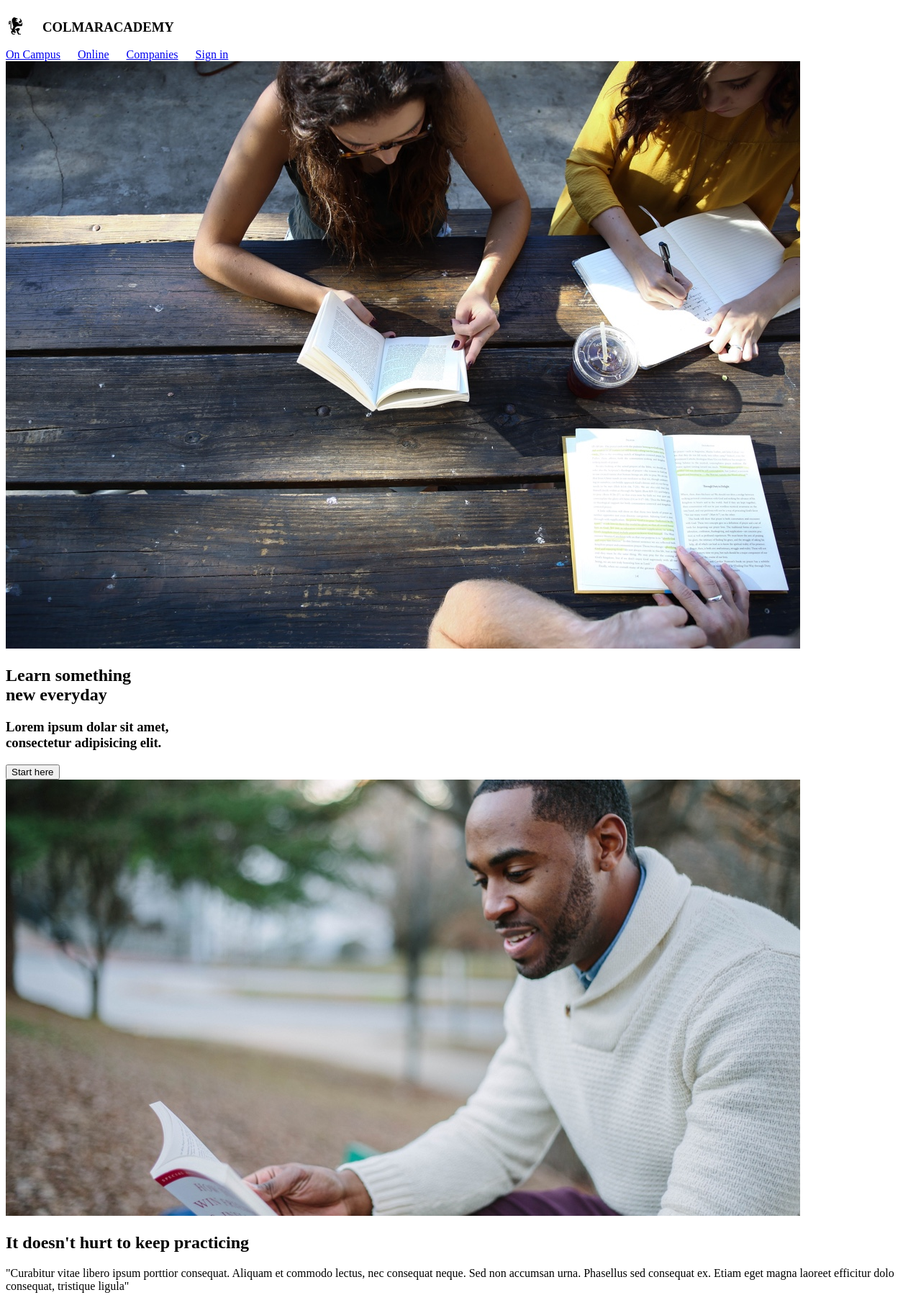
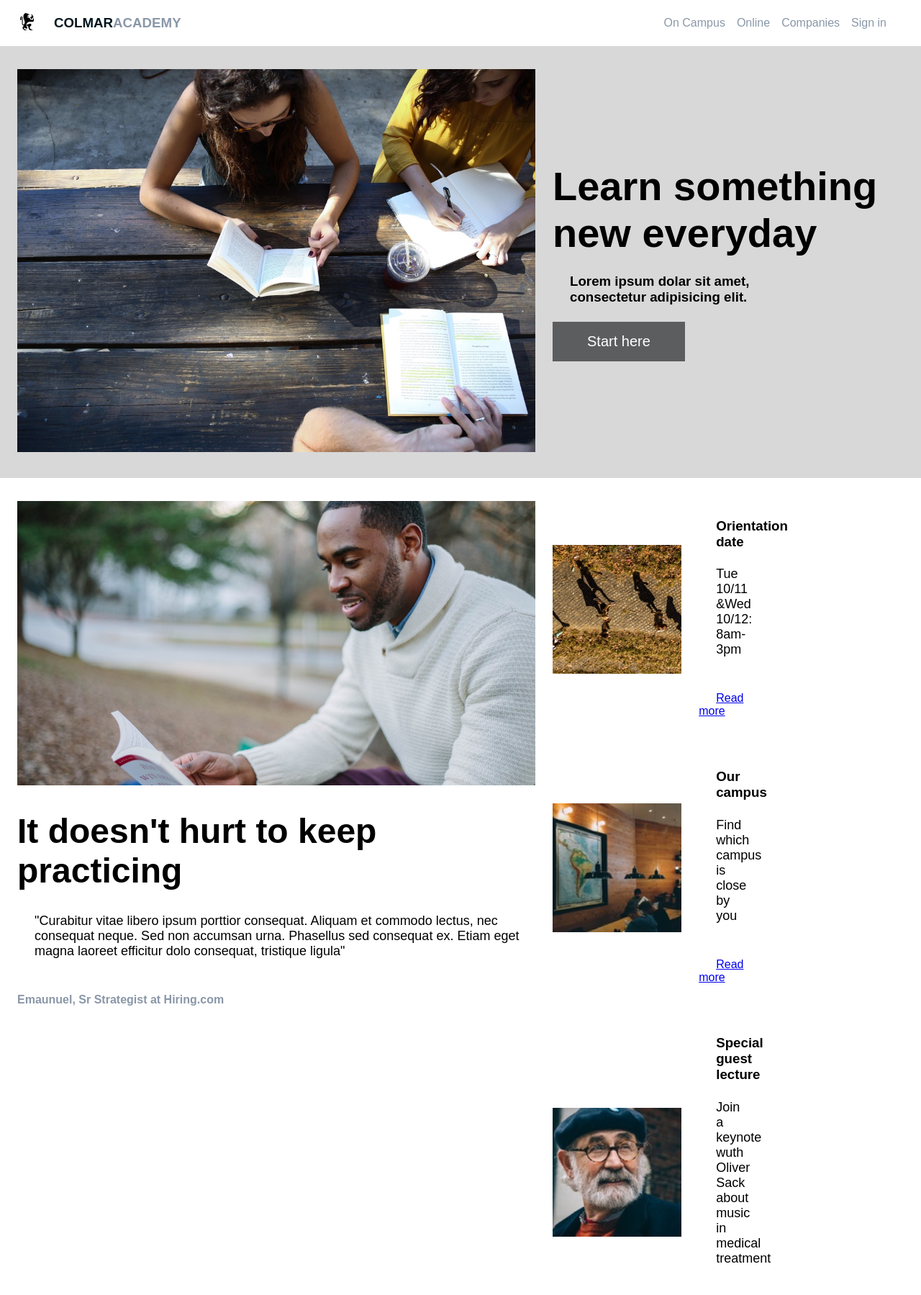
Before and after one commit to APpond/03-Apisit-colmar, a plain HTML site: page index.html in a window 1280 px wide. Shown: the top 1799 px of the page at 72% size. Drawn offline with Linux system fonts and the light colour scheme.

Commit message:
checkpoint-afternoon, edit htnl

```diff
--- a/index.html
+++ b/index.html
@@ -50,8 +50,7 @@
         <div class="information-container">
           <img src="assets/images/information-main.jpg" alt="" />
           <h2>It doesn't hurt to keep practicing</h2>
-          <p>
-            "Curabitur vitae libero ipsum porttior consequat. Aliquam et commodo
+          <p>"Curabitur vitae libero ipsum porttior consequat. Aliquam et commodo
             lectus, nec consequat neque. Sed non accumsan urna. Phasellus sed
             consequat ex. Etiam eget magna laoreet efficitur dolo consequat,
             tristique ligula"
@@ -202,12 +201,16 @@
     </main>
 
     <footer>
-      <h4>© 2016 Colmar Academy. All rights reserved</h4>
-      <nav class="legal">
-        <span>Terms</span>
-        <span>Privacy</span>
-      </nav>
-    </footer>
+        <p> © Colmar Academy 2016 All Rights Reserved</p>
+        <ul>
+          <li>
+            <a class="hide" href="#">Terms</a>
+          </li>
+          <li>
+            <a class="hide" href="#">Privacy</a>
+          </li>
+        </ul>
+      </footer>
   </body>
 </html>
 
--- a/style.css
+++ b/style.css
@@ -1,4 +1,26 @@
-/* Common styles for both Desktop and Mobile */
+* {
+  margin: 0;
+  padding: 0;
+  box-sizing: border-box;
+}
+
+body {
+  font-family: Arial, Helvetica, sans-serif;
+}
+
+/* header */
+header {
+  display: flex;
+  justify-content: space-between;
+  align-items: center;
+  height: 64px;
+  padding: 0 24px;
+}
+
+nav.Mobile {
+  display: none;
+}
+
 .logo {
   display: flex;
   align-items: center;
@@ -9,42 +31,187 @@
 }
 
 .title-bar {
-    margin-left: 24px;
+  color: #8a97a8;
 }
 
-  /* Styles for Desktop mode */
-  .Desktop {
-    display: flex;
-    align-items: center;
+.title-bar span {
+  padding: 0;
+  font-weight: bold;
+  color: #01161e;
 }
 
-  .Desktop a {
-    margin-right: 24px;
+nav {
+  padding-right: 24px;
+  align-self: center;
+  display: flex;
 }
 
-  /* Styles for Mobile mode */
-  .Mobile {
+nav a {
+  margin-left: 16px;
+  color: #8a97a8;
+  text-decoration: none;
+}
+
+/* header ส่วนของ mobile */
+@media (max-width: 576px) {
+  .logo,
+  nav.Desktop {
     display: none;
   }
 
-  .Mobile a {
-    display: block;
-    margin-bottom: 16px;
+  nav.Mobile {
+    display: flex;
+    justify-content: space-between;
+    align-items: center;
+    padding: 0 24px;
+    width: 100%;
+  }
 }
 
-  /* Media query for Mobile mode */
-  @media screen and (max-width: 768px) {
-    .Desktop {
-      display: none; /* Hide Desktop navigation */
+/* hero */
+
+.hero {
+  width: 100%;
+  height: 100;
+  display: flex;
+  align-items: center;
+  background-color: #d8d8d8;
 }
 
-    .Mobile {
-      display: flex; /* Show Mobile navigation */
-      justify-content: space-between;
-      align-items: center;
+.hero-img {
+  max-width: 60%;
+  max-height: auto;
+  padding: 32px 24px;
+}
+img {
+  max-width: 100%;
+  height: auto;
 }
 
-    .Mobile img {
-      height: 32px;
+.hero-text {
+  max-width: 40%;
+  height: auto;
+}
+.hero-text h1 {
+  font-size: 56px;
+}
+h3 {
+  margin: 1.25em 0;
+}
+
+button {
+  display: inline-block;
+  text-decoration: none;
+  text-align: center;
+  outline: none;
+  border: none;
+  cursor: pointer;
+  font-size: 1.25rem;
+  color: white;
+  background-color: rgb(92, 93, 94);
+  padding: 1rem 3rem;
+}
+
+button:hover {
+  background-color: rgb(41, 41, 41);
+  transition: background-color 0.5s ease;
+}
+/* hero ส่วนของ mobile */
+
+/* information */
+.information {
+  width: 100%;
+  display: flex;
+  background-color: #fff;
+}
+
+.information-container {
+  max-width: 60%;
+  padding: 32px 24px;
+}
+
+img {
+  max-width: 100%;
+  height: auto;
+}
+
+h2 {
+  font-size: 48px;
+  margin: 32px 0;
+}
+
+p {
+  font-size: 18px;
+  margin-bottom: 48px;
+
+}
+
+h4 {
+  font-size: 16px;
+  color: #8a97a8;
+  font-weight: 600;
+  margin-bottom: 48px;
+}
+
+.information-box {
+  max-width: 40%;
+  width: 100%;
+  padding: 8px 0;
+}
+
+.information-box-img img.Mobile {
+  display: none;
+}
+
+.information-box-img {
+  max-width: 35%;
+  height: auto;
+}
+
+.information-box-text {
+  width: 65%;
+  padding: 24px;
+}
+
+.information-box-img {
+    display: flex;
+    align-items:center;
+  }
+
+  h3, p, a {
+    margin-left: 24px ;
+  }
+
+/* course */
+
+/* Footer Section*/
+
+/* Footer */
+
+footer {
+  display: flex;
+  justify-content: space-between;
+  height: 75px;
+  padding-top: 16px;
+}
+
+footer p {
+  font-size: 14px;
+  padding-left: 24px;
+}
+
+footer ul li {
+  display: inline;
+}
+
+footer ul li a {
+  text-decoration: none;
+  font-size: 14px;
+  color: #767676;
+  padding: 16px;
+}
+@media (max-width: 576px) {
+  .hide {
+    display: none;
   }
 }
```
Lines whose indentation alone changed are shown as unchanged.
